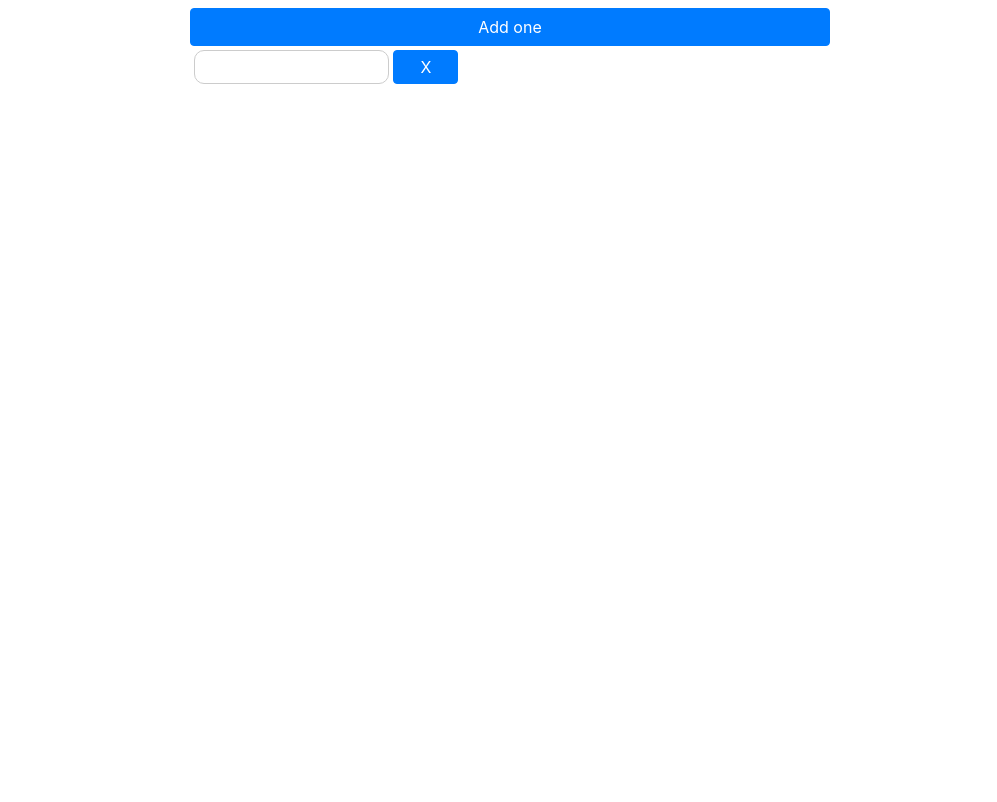
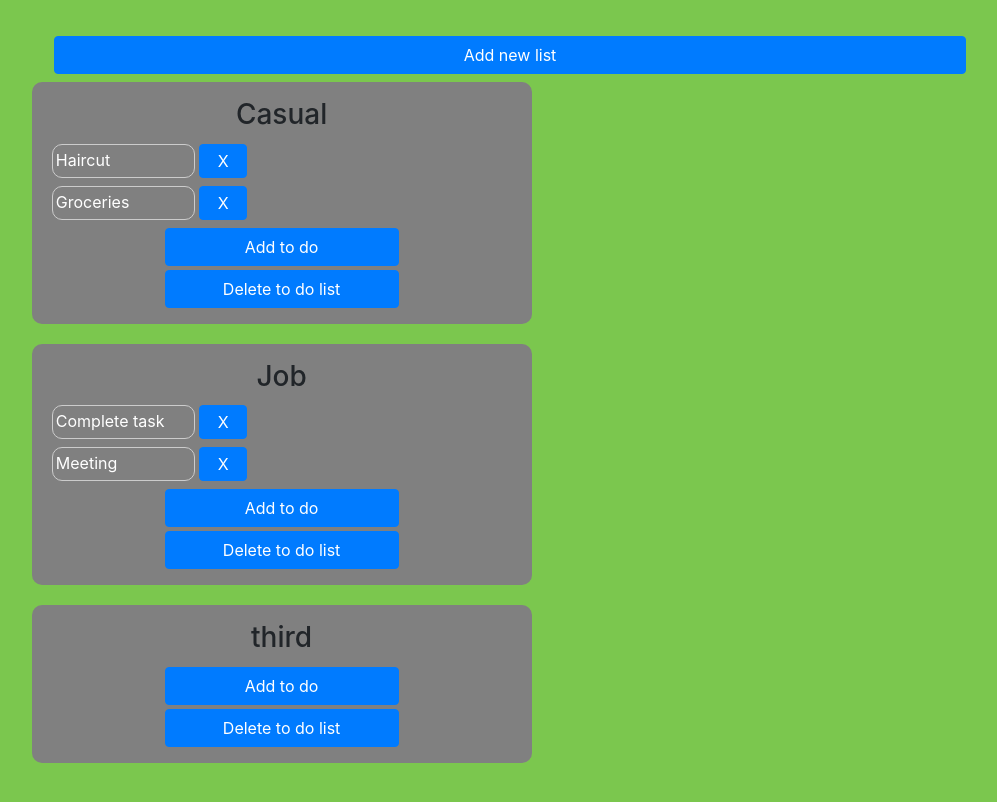
Before and after one commit to Nitvex/angularjs-todo, a website built with webpack: page public/index.html in a window 1280 px wide. Shown: the whole page, without its empty margins (130-1127 px from the left). Built offline with nearby package versions, Linux system fonts and the light colour scheme; some packages are replaced by stand-ins of ours.

Commit message:
Added list of to do lists

```diff
--- /dev/null
+++ b/src/components/ListOfToDoList/ListOfToDoList.css
@@ -0,0 +1,24 @@
+.list-of-lists {
+  padding: 2rem;
+  background-color: #7bc74e;
+}
+
+body,
+html {
+  background-color: #7bc74e;
+}
+
+.btn.btn-primary.add-list-btn {
+  width: 75%;
+  margin-left: 12.5%;
+}
+
+.to-do-list {
+  display: inline-block;
+  min-width: 500px;
+  margin-left: 10%;
+}
+
+.to-do-lists{
+  display: block;
+}
--- /dev/null
+++ b/src/components/ListOfToDoList/ListOfToDoList.html
@@ -0,0 +1,16 @@
+<div class="list-of-lists">
+  <button class="btn btn-primary mt-1 add-list-btn" ng-click="$ctrl.add()">
+    Add new list
+  </button>
+  <div class="to-do-lists">
+    <to-do-list
+        ng-repeat="list in $ctrl.lists track by $index"
+        items="list.items"
+        name="list.name"
+        delete-list="$ctrl.deleteList($index)"
+        on-delete="$ctrl.delete($index)"
+        on-change="$ctrl.change($index, list.items)"
+        class="mb-1 to-do-list"
+    ></to-do-list>
+  </div>
+</div>
--- /dev/null
+++ b/src/components/ListOfToDoList/ListOfToDoList.js
@@ -0,0 +1,36 @@
+export default class ToDoListController {
+  constructor($scope) {
+    this.$scope = $scope;
+    this.lists = [
+      {
+        name: "Casual",
+        items: ["Haircut", "Groceries"]
+      },
+      {
+        name: "Job",
+        items: ["Complete task", "Meeting"]
+      },
+      {
+        name: "third",
+        items: []
+      }
+    ];
+  }
+
+  $onInit() {}
+
+  add() {
+    this.lists.push({
+        name:"Unnamed",
+        items:[]
+    });
+  }
+
+  deleteList(listsIndex) {
+    this.lists.splice(listsIndex, 1);
+  }
+
+  change(listsIndex, value) {
+    this.lists[listsIndex] = value;
+  }
+}
--- a/src/components/ToDoItem/ToDoItem.css
+++ b/src/components/ToDoItem/ToDoItem.css
@@ -9,11 +9,12 @@
 .to-do-item {
   border: 1px solid #ccc;
   border-radius: 10px;
-  max-width: 85%;
+  max-width: 88%;
   min-width: 30%;
   padding: 0.2rem;
   word-break: break-all;
   cursor: pointer;
+  color: white;
 }
 
 .p-1 {
--- a/src/components/ToDoList/ToDoList.css
+++ b/src/components/ToDoList/ToDoList.css
@@ -5,6 +5,21 @@
 .main-content {
     display: flex;
     flex-direction: column;
+    width: 100%;
+    background-color: gray;
+    padding: 1rem;
+    border-radius: 10px;
+}
+
+.btn-to-do-list{
     width: 50%;
     margin-left: 25%;
 }
+
+.center{
+    text-align: center;
+}
+
+.list-name{
+    cursor: pointer;
+}
--- a/src/components/ToDoList/ToDoList.html
+++ b/src/components/ToDoList/ToDoList.html
@@ -1,9 +1,28 @@
 <div class="ma-1 main-content">
-  <button class="btn btn-primary" ng-click="$ctrl.add()">Add one</button>
+  <h3 ng-if="!$ctrl.focused" ng-click="$ctrl.onFocus()" class="center list-name">
+    {{ $ctrl.name }}
+  </h3>
+  <input
+    auto-focus="{{ $ctrl.focused }}"
+    ng-blur="$ctrl.onBlur(this)"
+    ng-model="$ctrl.name"
+    ng-if="$ctrl.focused"
+    class="form-control"
+  />
   <to-do-item
     ng-repeat="item in $ctrl.items track by $index"
     item="item"
     on-delete="$ctrl.delete($index)"
     on-change="$ctrl.change($index, item)"
+    class="mb-1"
   ></to-do-item>
+  <button class="btn btn-primary mt-1 btn-to-do-list" ng-click="$ctrl.add()">
+    Add to do
+  </button>
+  <button
+    class="btn btn-primary mt-1 btn-to-do-list"
+    ng-click="$ctrl.deleteToDoList()"
+  >
+    Delete to do list
+  </button>
 </div>
--- a/src/components/ToDoList/ToDoList.js
+++ b/src/components/ToDoList/ToDoList.js
@@ -2,6 +2,7 @@ export default class ToDoListController {
   constructor($scope) {
     this.$scope = $scope;
     this.items = [""];
+    this.focused = false;
   }
 
   $onInit() {}
@@ -17,4 +18,17 @@ export default class ToDoListController {
   change(itemIndex, value) {
     this.items[itemIndex] = value;
   }
+
+  deleteToDoList() {
+    this.deleteList();
+  }
+
+  onBlur() {
+    this.focused = false;
+    this.onChange();
+  }
+
+  onFocus(){
+    this.focused = true;
+  }
 }
--- a/src/components/index.js
+++ b/src/components/index.js
@@ -1,14 +1,25 @@
 import ToDoItemController from "./ToDoItem/ToDoItem";
 import ToDoListController from "./ToDoList/ToDoList";
+import ListOfToDoListController from "./ListOfToDoList/ListOfToDoList";
 
 import "./ToDoItem/ToDoItem.css";
 import "./ToDoList/ToDoList.css";
+import "./ListOfToDoList/ListOfToDoList.css";
 
 (function() {
   angular
     .module("Components", [])
     /* controllers */
-    .controller("ToDoListController", ToDoListController)
+    .controller("ListOfToDoListController", ListOfToDoListController)
+    .component("toDoList", {
+      bindings: {
+        items: "=",
+        name: "=",
+        deleteList: "&"
+      },
+      template: require("Components/ToDoList/ToDoList.html"),
+      controller: ToDoListController
+    })
     .component("toDoItem", {
       bindings: {
         item: "=",
--- a/src/index.js
+++ b/src/index.js
@@ -17,9 +17,9 @@ app.config(function($stateProvider, $urlRouterProvider, $locationProvider) {
     {
       name: "home",
       url: "/",
-      controller: "ToDoListController",
+      controller: "ListOfToDoListController",
       controllerAs: "$ctrl",
-      template: require("Components/ToDoList/ToDoList.html")
+      template: require("Components/ListOfToDoList/ListOfToDoList.html")
     }
   ];
 
```
Also changed, not shown: src/components/ToDoItem/ToDoItem.html (+1 -1 lines).
